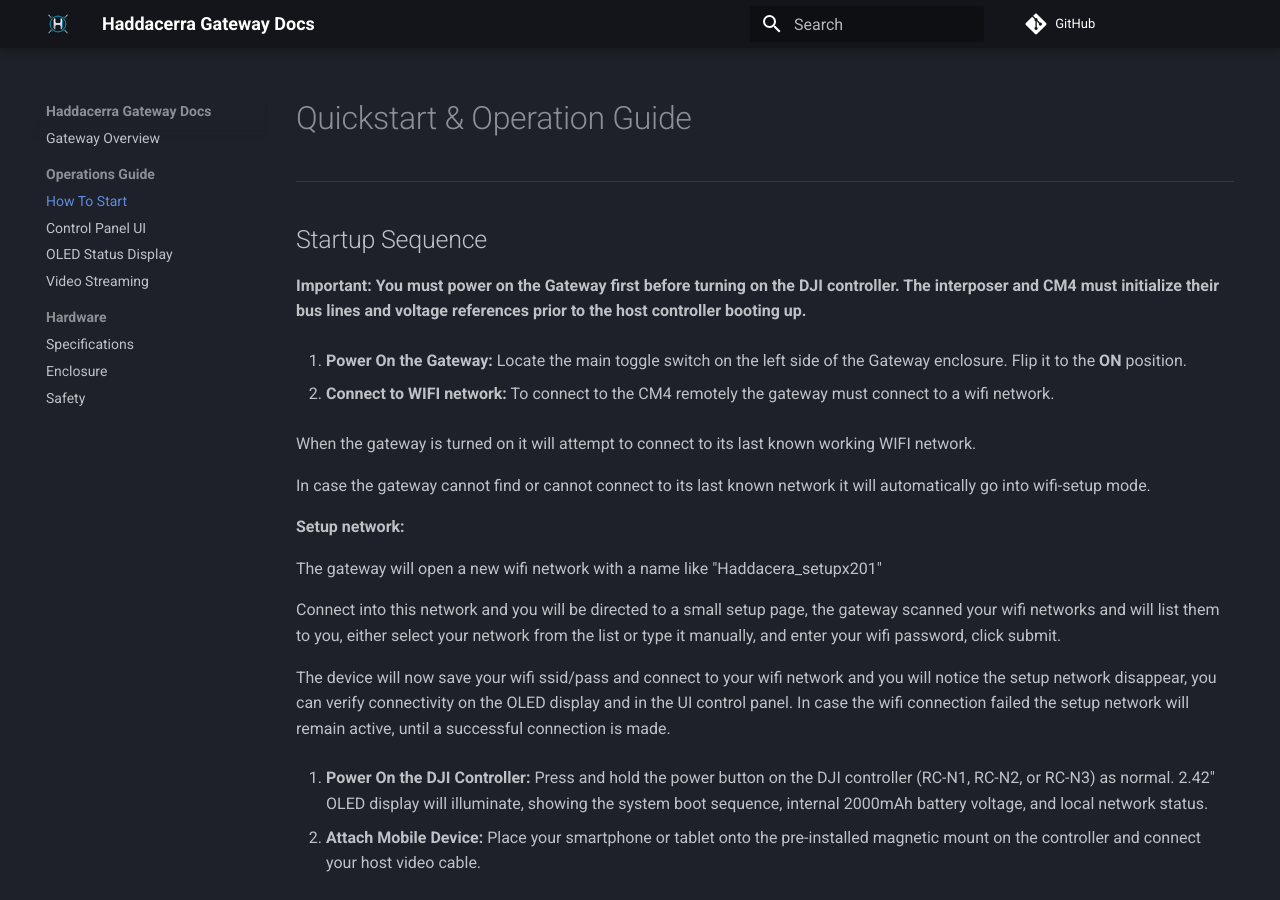
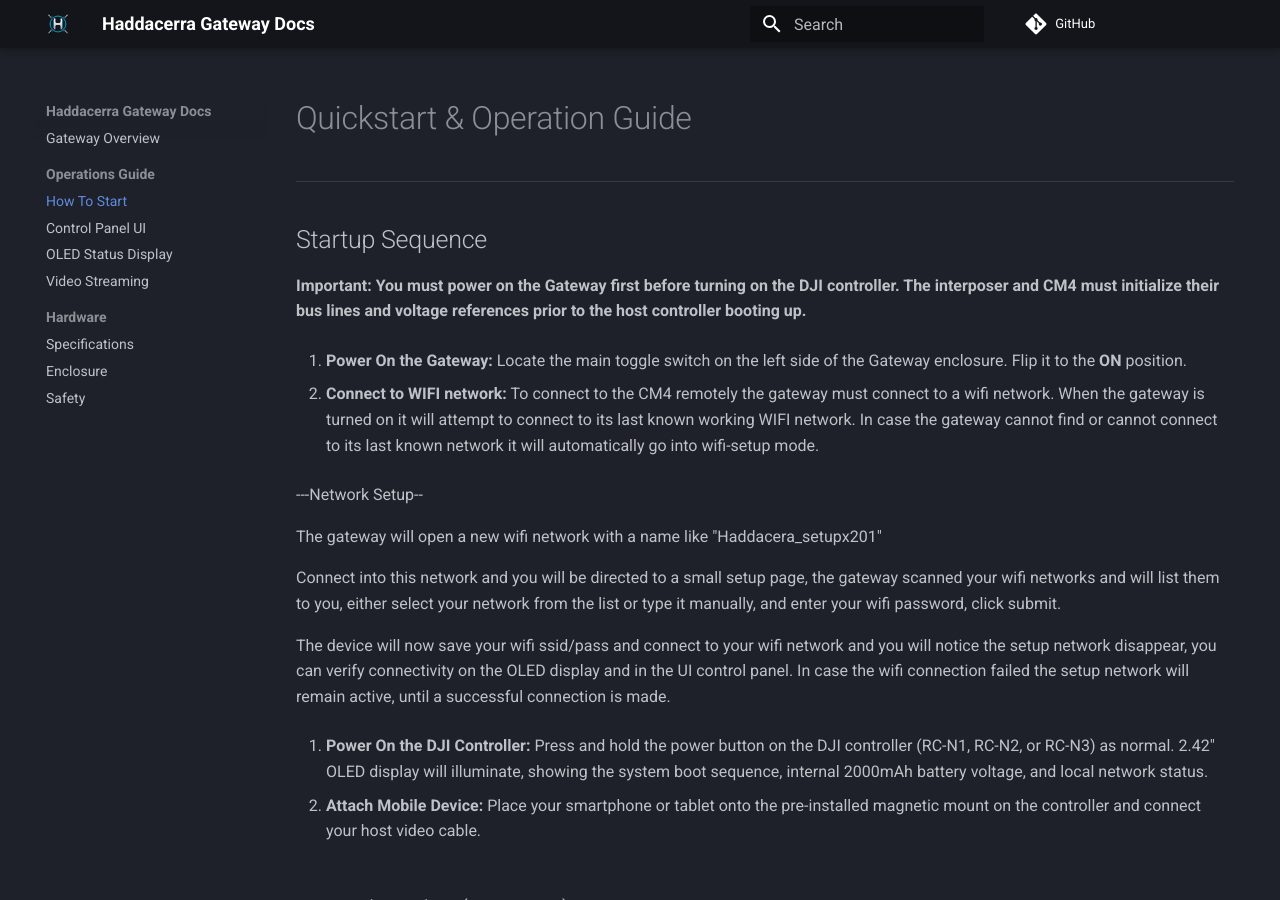
Before and after one commit to Haddacerra/docs, an MkDocs documentation site: the page built from docs/operations/how-to.md, in a window 1280 px wide and 900 px high. Built offline with MkDocs 1.6.1 and Material for MkDocs 9.7.7, drawn with Linux system fonts in a browser that asks for light colours; comment, search, counter and statistics services are not loaded.

Commit message:
added more text

```diff
--- a/docs/operations/how-to.md
+++ b/docs/operations/how-to.md
@@ -13,12 +13,10 @@
 
 2. **Connect to WIFI network:**
    To connect to the CM4 remotely the gateway must connect to a wifi network.
-
    When the gateway is turned on it will attempt to connect to its last known working WIFI network.
-
    In case the gateway cannot find or cannot connect to its last known network it will automatically go into wifi-setup mode.
 
-  **Setup network:**
+  ---Network Setup--
 
   The gateway will open a new wifi network with a name like "Haddacera_setupx201"
 
```
